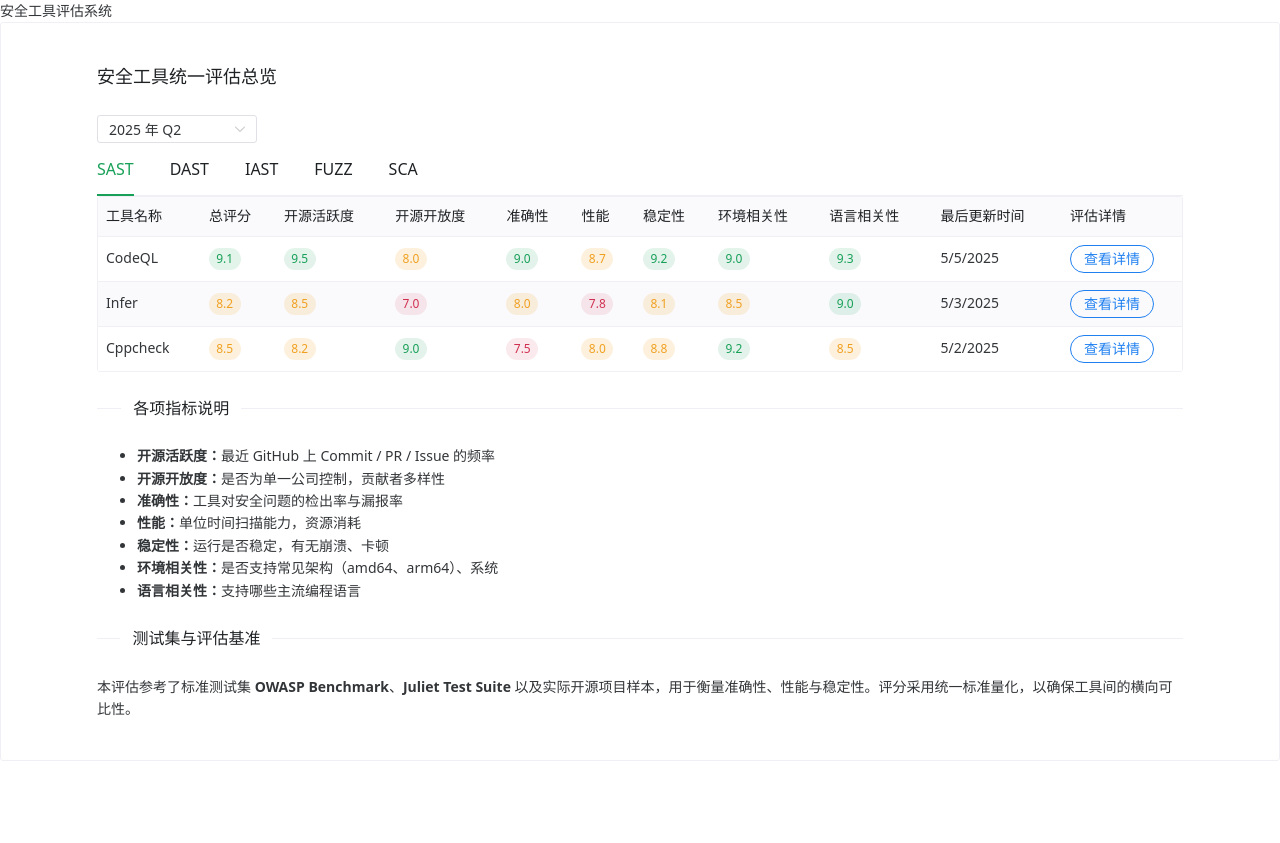
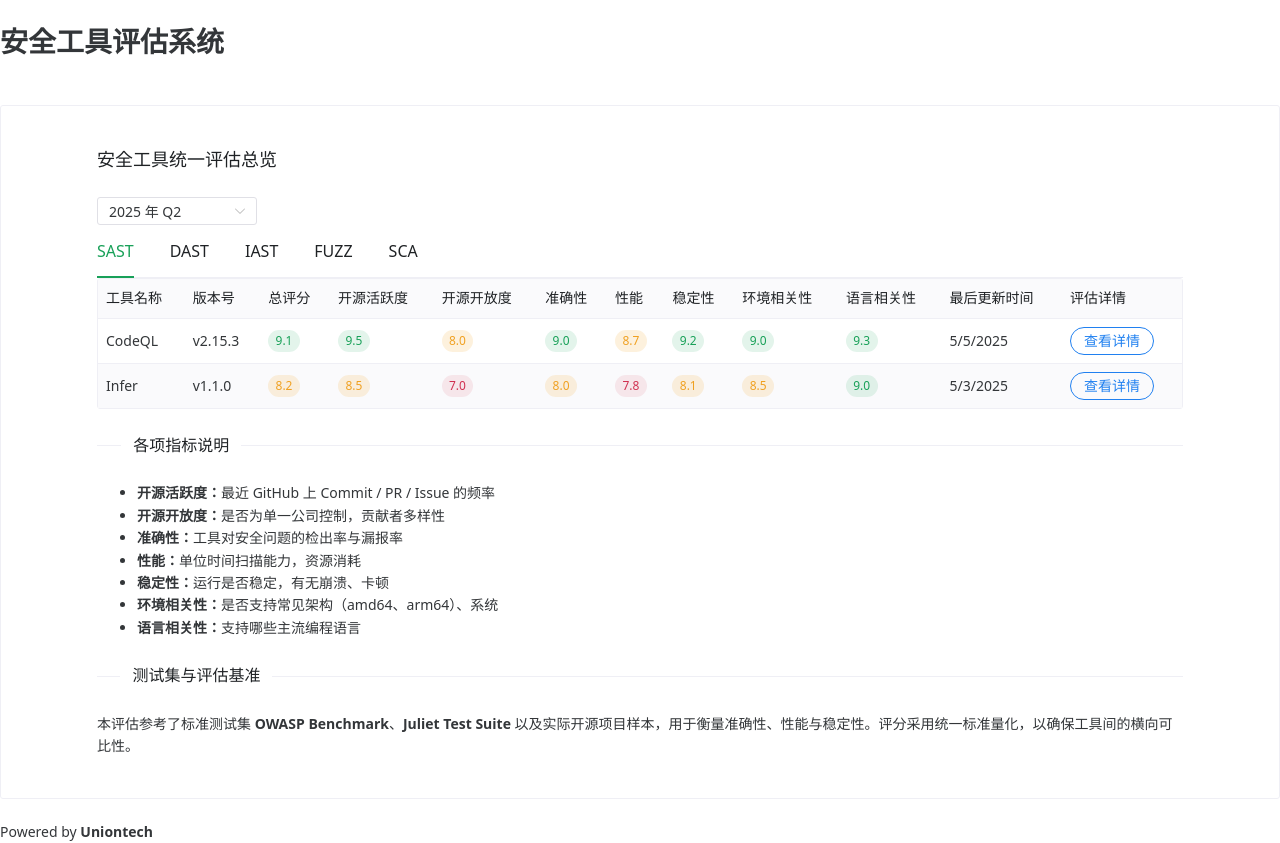
Before and after one commit to lyi61pd/SecurityTools-Assessment-Web-Demo, a Vue app: page / in a window 1280 px wide. Before the commit the page ends 800 px from the top, so only its background shows below. Built offline with nearby package versions, Linux system fonts and the light colour scheme.

Commit message:
feat: add version of tools and footer

```diff
--- a/src/App.vue
+++ b/src/App.vue
@@ -1,14 +1,31 @@
 <template>
   <n-message-provider>
-    <n-layout>
-      <n-layout-header class="text-xl font-bold p-4 bg-gray-100">
-        安全工具评估系统
+    <n-layout class="w-full min-h-screen flex flex-col">
+      <n-layout-header class="bg-white shadow-sm border-b">
+        <div class="max-w-screen-xl mx-auto flex items-center justify-between px-4 py-3">
+
+          <h1 class="text-xl font-semibold text-gray-800">
+            安全工具评估系统
+          </h1>
+
+          <div></div>
+        </div>
       </n-layout-header>
-      <n-layout-content class="p-6">
+
+      <br/>
+
+      <n-layout-content class="p-6 flex-grow">
         <router-view />
       </n-layout-content>
+
+      <br/>
+
+      <footer class="w-full flex justify-center border-t py-4 bg-white">
+        <div class="text-gray-400 text-sm">
+          Powered by <strong>Uniontech</strong>
+        </div>
+      </footer>
+
     </n-layout>
   </n-message-provider>
 </template>
-
-<script setup lang="ts"></script>
--- a/src/components/UnifiedEvaluationTable.vue
+++ b/src/components/UnifiedEvaluationTable.vue
@@ -1,5 +1,7 @@
 <template>
-  <div class="min-h-screen bg-gray-50 p-6">
+  <div class="flex flex-col min-h-screen bg-gray-50">
+    <!-- 内容区域 -->
+    <main class="flex-grow p-6">
       <n-card
         title="安全工具统一评估总览"
         size="large"
@@ -20,8 +22,6 @@
               {{ tab.label }}
             </n-tab>
           </n-tabs>
-
-
         </div>
 
         <!-- 表格 -->
@@ -49,10 +49,13 @@
 
         <!-- Benchmark 简述 -->
         <n-divider title-placement="left" class="mt-6">测试集与评估基准</n-divider>
-      <div class="text-sm text-gray-700 leading-relaxed">
+        <div class="text-sm text-gray-700 leading-relaxed mb-8">
           本评估参考了标准测试集 <strong>OWASP Benchmark</strong>、<strong>Juliet Test Suite</strong> 以及实际开源项目样本，用于衡量准确性、性能与稳定性。评分采用统一标准量化，以确保工具间的横向可比性。
         </div>
       </n-card>
+    </main>
+
+
   </div>
 </template>
 
@@ -75,6 +78,7 @@
 interface Tool {
   category: string
   name: string
+  version: string
   totalScore: number
   activeness: number
   openness: number
@@ -90,7 +94,6 @@
 const selectedCategory = ref('SAST')
 const selectedQuarter = ref('2025-Q2')
 
-// 分类列表
 const categoryOptions = [
   { label: 'SAST', value: 'SAST' },
   { label: 'DAST', value: 'DAST' },
@@ -99,19 +102,19 @@
   { label: 'SCA', value: 'SCA' },
 ]
 
-// 季度选项（你可以按实际添加更多）
 const quarterOptions = [
   { label: '2025 年 Q1', value: '2025-Q1' },
   { label: '2025 年 Q2', value: '2025-Q2' },
   { label: '2025 年 Q3', value: '2025-Q3' },
 ]
 
-// 多季度工具数据
+// 多季度工具数据（已加入 version 字段）
 const toolsByQuarter = ref<Record<string, Tool[]>>({
   '2025-Q1': [
     {
       category: 'SAST',
       name: 'CodeQL',
+      version: 'v2.14.0',
       totalScore: 8.9,
       activeness: 9.0,
       openness: 8.0,
@@ -124,10 +127,10 @@
     },
   ],
   '2025-Q2': [
-    // === SAST ===
     {
       category: 'SAST',
       name: 'CodeQL',
+      version: 'v2.15.3',
       totalScore: 9.1,
       activeness: 9.5,
       openness: 8.0,
@@ -141,6 +144,7 @@
     {
       category: 'SAST',
       name: 'Infer',
+      version: 'v1.1.0',
       totalScore: 8.2,
       activeness: 8.5,
       openness: 7.0,
@@ -152,23 +156,9 @@
       lastUpdated: '2025-05-03',
     },
     {
-      category: 'SAST',
-      name: 'Cppcheck',
-      totalScore: 8.5,
-      activeness: 8.2,
-      openness: 9.0,
-      accuracy: 7.5,
-      performance: 8.0,
-      stability: 8.8,
-      envSupport: 9.2,
-      langSupport: 8.5,
-      lastUpdated: '2025-05-02',
-    },
-
-    // === DAST ===
-    {
       category: 'DAST',
       name: 'OWASP ZAP',
+      version: 'v2.14.1',
       totalScore: 8.0,
       activeness: 8.0,
       openness: 9.0,
@@ -179,101 +169,16 @@
       langSupport: 7.5,
       lastUpdated: '2025-04-20',
     },
-    {
-      category: 'DAST',
-      name: 'Burp Suite',
-      totalScore: 8.6,
-      activeness: 7.5,
-      openness: 6.5,
-      accuracy: 9.0,
-      performance: 8.9,
-      stability: 9.0,
-      envSupport: 9.0,
-      langSupport: 8.2,
-      lastUpdated: '2025-05-01',
-    },
-
-    // === IAST ===
-    {
-      category: 'IAST',
-      name: 'Contrast Security',
-      totalScore: 8.9,
-      activeness: 8.5,
-      openness: 6.8,
-      accuracy: 9.5,
-      performance: 8.4,
-      stability: 8.9,
-      envSupport: 8.7,
-      langSupport: 9.0,
-      lastUpdated: '2025-05-04',
-    },
-
-    // === FUZZ ===
-    {
-      category: 'FUZZ',
-      name: 'AFL++',
-      totalScore: 8.8,
-      activeness: 9.0,
-      openness: 8.0,
-      accuracy: 8.6,
-      performance: 9.2,
-      stability: 8.7,
-      envSupport: 9.0,
-      langSupport: 8.5,
-      lastUpdated: '2025-04-28',
-    },
-    {
-      category: 'FUZZ',
-      name: 'LibFuzzer',
-      totalScore: 8.5,
-      activeness: 8.7,
-      openness: 7.5,
-      accuracy: 8.2,
-      performance: 8.8,
-      stability: 8.3,
-      envSupport: 9.1,
-      langSupport: 8.0,
-      lastUpdated: '2025-04-25',
-    },
-
-    // === SCA ===
-    {
-      category: 'SCA',
-      name: 'Dependabot',
-      totalScore: 8.9,
-      activeness: 9.2,
-      openness: 8.5,
-      accuracy: 8.7,
-      performance: 8.5,
-      stability: 9.1,
-      envSupport: 9.0,
-      langSupport: 9.0,
-      lastUpdated: '2025-05-01',
-    },
-    {
-      category: 'SCA',
-      name: 'Snyk',
-      totalScore: 9.0,
-      activeness: 9.1,
-      openness: 8.3,
-      accuracy: 9.0,
-      performance: 8.9,
-      stability: 9.3,
-      envSupport: 8.8,
-      langSupport: 9.1,
-      lastUpdated: '2025-05-06',
-    },
   ],
 })
 
-
-// 表格数据：根据分类 + 季度过滤
+// 根据分类 + 季度过滤表格数据
 const filteredTools = computed(() => {
   const list = toolsByQuarter.value[selectedQuarter.value] || []
   return list.filter(tool => tool.category === selectedCategory.value)
 })
 
-// 打分颜色渲染
+// 打分标签颜色
 const scoreTag = (score: number) =>
   h(
     NTag,
@@ -286,9 +191,10 @@
     () => score.toFixed(1)
   )
 
-// 表格列配置
+// 表格列定义（已新增 version 字段）
 const columns: DataTableColumns<Tool> = [
   { title: '工具名称', key: 'name', fixed: 'left' },
+  { title: '版本号', key: 'version' },
   {
     title: '总评分',
     key: 'totalScore',
```
Lines whose indentation alone changed are shown as unchanged.
